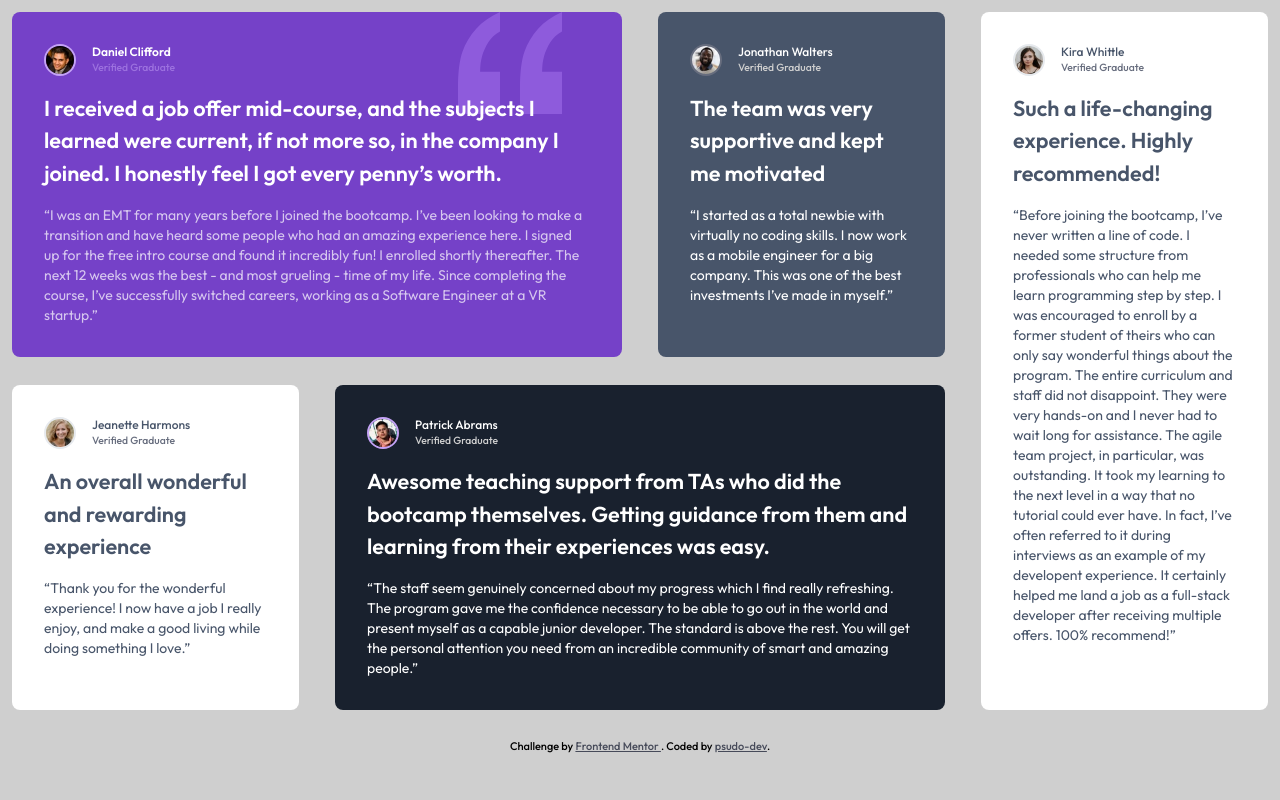
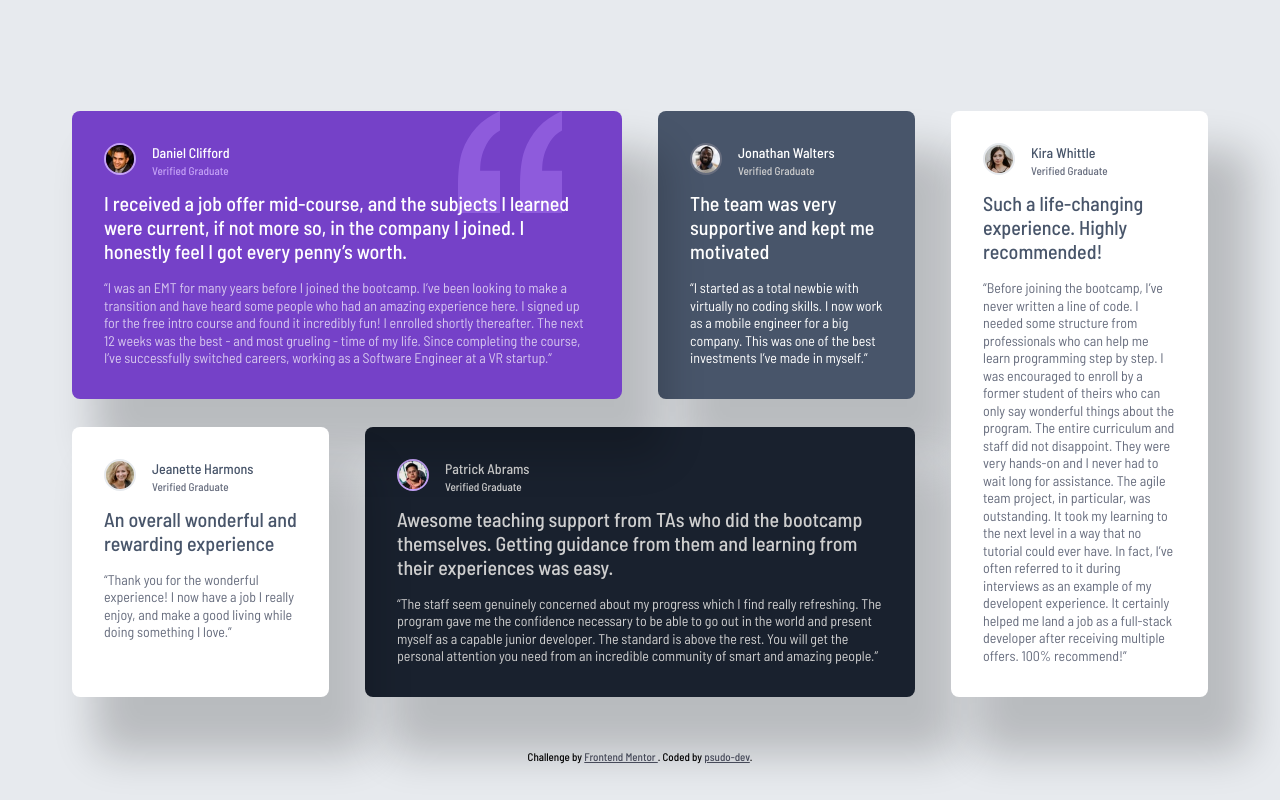
Before and after one commit to psudo-dev/frontend-mentor_-_testimonials-grid-section, a website: page index.html in a window 1280 px wide. Drawn offline with Linux system fonts and the light colour scheme.

Commit message:
correction

```diff
--- a/css/input.css
+++ b/css/input.css
@@ -16,10 +16,12 @@
 	--breakpoint-sm: 40rem;
 	--breakpoint-lg: 60rem;
 	--breakpoint-2xl: 80rem;
+
+	--shadow-2xl: 32px 48px 42px 10px rgba(0, 0, 0, 0.2);
 }
 
 body {
-	font-family: "Outfit", sans-serif;
+	font-family: "Barlow Semi Condensed", sans-serif;
 	font-weight: 500;
 	font-size: 13px;
 }
--- a/index.html
+++ b/index.html
@@ -12,30 +12,30 @@
   <link rel="preconnect" href="https://fonts.googleapis.com">
   <link rel="preconnect" href="https://fonts.gstatic.com" crossorigin>
   <link
-    href="https://fonts.googleapis.com/css2?family=Barlow+Semi+Condensed:ital,wght@0,100;0,200;0,300;0,400;0,500;0,600;0,700;0,800;0,900;1,100;1,200;1,300;1,400;1,500;1,600;1,700;1,800;1,900&family=Outfit:wght@100..900&display=swap"
+    href="https://fonts.googleapis.com/css2?family=Barlow+Semi+Condensed:ital,wght@0,100;0,200;0,300;0,400;0,500;0,600;0,700;0,800;0,900;1,100;1,200;1,300;1,400;1,500;1,600;1,700;1,800;1,900&display=swap"
     rel="stylesheet">
   <!-- Feel free to remove these styles or customise in your own stylesheet 👍 -->
 
 </head>
 
-<body class="bg-neutral-200">
+<body class="bg-neutral-100 grid place-content-center min-h-dvh">
 
   <main
-    class="max-w-[1440px] mx-auto grid *:m-3 gap-x-3 gap-y-1 sm:grid-cols-2 lg:grid-cols-3 2xl:grid-cols-4 *:hover:scale-105 *:hover:ease-out *:hover:duration-300">
+    class="max-w-300 mx-auto my-auto grid *:m-3 px-5 gap-x-3 gap-y-1 pt-16 pb-10 sm:grid-cols-2 lg:grid-cols-3 2xl:grid-cols-4 *:hover:scale-105 *:hover:ease-out *:hover:duration-300 *:shadow-2xl">
 
     <article class="z-0 relative bg-primary-500 p-8 rounded-lg text-neutral-white sm:col-span-2">
       <span class="sm:-z-1 sm:absolute sm:top-0 sm:right-15 sm:opacity-50 hidden sm:inline-block"><img
           src="./images/bg-pattern-quotation.svg" alt=""></span>
       <figure class="flex align-middle">
-        <img class="rounded-full max-w-[32px] max-h-[32px] border-primary-300 border-2 mr-4 mb-4"
-          src="./images/image-daniel.jpg" alt="profile picture of daniel clifford">
+        <img class="rounded-full max-w-8 max-h-8 border-primary-300 border-2 mr-4 mb-4" src="./images/image-daniel.jpg"
+          alt="profile picture of daniel clifford">
         <figcaption>
-          <p class="text-xs font-semibold">Daniel Clifford</p>
-          <p class="text-[0.65rem] text-primary-300 opacity-50">Verified Graduate</p>
+          <p class="text-sm">Daniel Clifford</p>
+          <p class="text-[0.7rem] text-primary-300">Verified Graduate</p>
         </figcaption>
       </figure>
 
-      <h2 class="font-semibold text-[1.35rem] inline-block mb-4">I received a job offer mid-course, and the subjects I
+      <h2 class="text-xl leading-6 inline-block mb-4">I received a job offer mid-course, and the subjects I
         learned
         were
         current, if
@@ -44,7 +44,7 @@
         in the company I joined. I honestly feel I got every penny’s worth.
       </h2>
 
-      <blockquote class="font-normal text-sm opacity-70">
+      <blockquote class="font-normal text-sm/tight opacity-70">
         <p>“I was an EMT for many years before I joined the bootcamp. I’ve been looking to
           make a
           transition and have heard some people who had an amazing experience here. I signed up
@@ -57,17 +57,18 @@
 
     <article class="bg-neutral-500 p-8 rounded-lg text-neutral-white sm:col-span-1">
       <figure class="flex align-middle">
-        <img class="rounded-full max-w-[32px] max-h-[32px] border-neutral-400 border-2 mr-4 mb-4"
+        <img class="rounded-full max-w-8 max-h-8 border-neutral-400 border-2 mr-4 mb-4"
           src="./images/image-jonathan.jpg" alt="picture of jonathan walters">
         <figcaption>
-          <p class="text-xs">Jonathan Walters</p>
-          <p class="text-[0.65rem] text-neutral-200">Verified Graduate</p>
+          <p class="text-sm">Jonathan Walters</p>
+          <p class="text-[0.7rem] text-neutral-200">Verified Graduate</p>
         </figcaption>
       </figure>
-      <h2 class="font-semibold text-[1.35rem] inline-block mb-4">The team was very supportive and kept me
+      <h2 class="text-xl leading-6 inline-block mb-4">The team was very supportive and kept me
         motivated</h2>
 
-      <blockquote class="font-normal text-sm"> “I started as a total newbie with virtually no coding skills. I now work
+      <blockquote class="font-normal text-sm/tight"> “I started as a total newbie with virtually no coding skills. I now
+        work
         as
         a
         mobile engineer
@@ -75,39 +76,42 @@
     </article>
 
 
-    <article class="bg-neutral-white p-8 rounded-lg text-neutral-500 2xl:col-start-1">
+    <article class="bg-neutral-white p-8 rounded-lg text-neutral-500 z-10 2xl:col-start-1">
       <figure class="flex align-middle">
-        <img class="rounded-full max-w-[32px] max-h-[32px] border-neutral-100 border-2 mr-4 mb-4"
+        <img class="rounded-full max-w-8 max-h-8 border-neutral-100 border-2 mr-4 mb-4"
           src="./images/image-jeanette.jpg" alt="picture of Jeanette Harmons">
         <figcaption>
-          <p class="text-xs">Jeanette Harmons</p>
-          <p class="text-[0.65rem] text-neutral-400">Verified Graduate</p>
+          <p class="text-sm">Jeanette Harmons</p>
+          <p class="text-[0.7rem] text-neutral-400">Verified Graduate</p>
         </figcaption>
       </figure>
-      <h2 class="font-semibold text-[1.35rem] inline-block mb-4">An overall wonderful and rewarding experience</h2>
+      <h2 class="leading-6 text-xl inline-block mb-4">An overall wonderful and rewarding experience</h2>
 
-      <blockquote class="font-normal text-sm"> “Thank you for the wonderful experience! I now have a job I really enjoy,
+      <blockquote class="font-normal text-sm/tight text-neutral-400"> “Thank you for the wonderful experience! I now
+        have a job I really
+        enjoy,
         and
         make a good living
         while doing something I love.”</blockquote>
     </article>
 
 
-    <article class="bg-neutral-800 p-8 rounded-lg text-neutral-white sm:col-span-2">
+    <article class="bg-neutral-800 p-8 rounded-lg text-neutral-200 sm:col-span-2">
       <figure class="flex align-middle">
-        <img class="rounded-full max-w-[32px] max-h-[32px] border-primary-300 border-2 mr-4 mb-4"
-          src="./images/image-patrick.jpg" alt="picture of patrick abrams">
+        <img class="rounded-full max-w-8 max-h-8 border-primary-300 border-2 mr-4 mb-4" src="./images/image-patrick.jpg"
+          alt="picture of patrick abrams">
         <figcaption>
-          <p class="text-xs">Patrick Abrams</p>
-          <p class="text-[0.65rem] text-neutral-200">Verified Graduate</p>
+          <p class="text-sm">Patrick Abrams</p>
+          <p class="text-[0.7rem] text-neutral-200">Verified Graduate</p>
         </figcaption>
       </figure>
-      <h2 class="font-semibold text-[1.35rem] inline-block mb-4">Awesome teaching support from TAs who did the
+      <h2 class="leading-6 text-xl inline-block mb-4">Awesome teaching support from TAs who did the
         bootcamp
         themselves. Getting guidance from them and
         learning from their experiences was easy.</h2>
 
-      <blockquote class="font-normal text-sm">“The staff seem genuinely concerned about my progress which I find really
+      <blockquote class="font-normal text-sm/tight">“The staff seem genuinely concerned about my progress which I find
+        really
         refreshing. The program
         gave me the confidence necessary to be able to go out in the world and present myself as a capable
         junior developer. The standard is above the rest. You will get the personal attention you need from
@@ -118,17 +122,19 @@
     <article
       class="bg-neutral-white p-8 rounded-lg text-neutral-500 sm:col-span-2 2xl:col-span-1 2xl:row-span-2 2xl:col-start-4 2xl:row-start-1">
       <figure class="flex align-middle">
-        <img class="rounded-full max-w-[32px] max-h-[32px] border-neutral-100 border-2 mr-4 mb-4"
-          src="./images/image-kira.jpg" alt="picture of Kira Whittle">
+        <img class="rounded-full max-w-8 max-h-8 border-neutral-100 border-2 mr-4 mb-4" src="./images/image-kira.jpg"
+          alt="picture of Kira Whittle">
         <figcaption>
-          <p class="text-xs">Kira Whittle</p>
-          <p class="text-[0.65rem] text-neutral-400">Verified Graduate</p>
+          <p class="text-sm">Kira Whittle</p>
+          <p class="text-[0.7rem] text-neutral-400">Verified Graduate</p>
         </figcaption>
       </figure>
-      <h2 class="font-semibold text-[1.35rem] inline-block mb-4">Such a life-changing experience. Highly
+      <h2 class="leading-6 text-xl inline-block mb-4">Such a life-changing experience. Highly
         recommended!</h2>
 
-      <blockquote class="font-normal text-sm">“Before joining the bootcamp, I’ve never written a line of code. I needed
+      <blockquote class="font-normal text-sm/tight text-neutral-400">“Before joining the bootcamp, I’ve never written a
+        line of code. I
+        needed
         some
         structure from
         professionals who can help me learn programming step by step. I was encouraged to enroll by a former
@@ -139,6 +145,7 @@
         experience. It certainly helped me land a job as a full-stack developer after receiving multiple offers.
         100% recommend!”</blockquote>
     </article>
+  </main>
   <div class="attribution col-span-full justify-center">
     Challenge by <a href="https://www.frontendmentor.io?ref=challenge" target="_blank" rel="noopener"
       aria-label="Frontend Mentor (opens in a new tab)">
@@ -147,7 +154,6 @@
     </a>.
     Coded by <a href="https://github.com/psudo-dev">psudo-dev</a>.
   </div>
-  </main>
 
 </body>
 
```
Also changed, not shown: css/output.css. Lines whose indentation alone changed are shown as unchanged.
